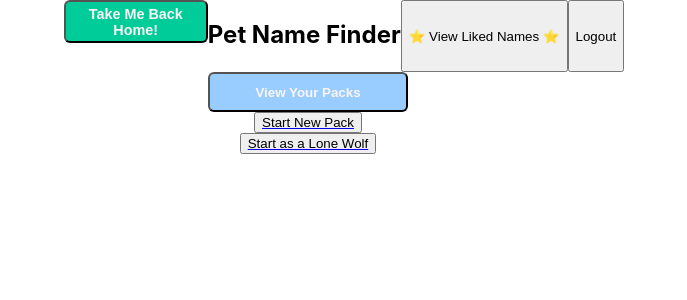
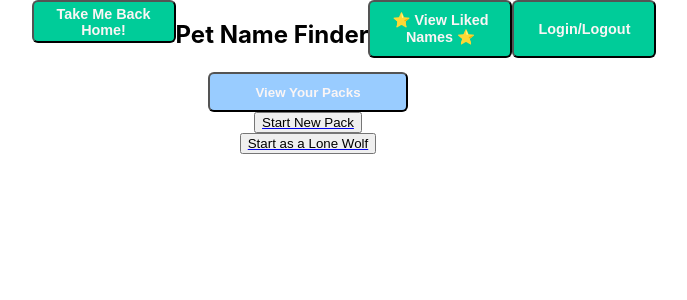
Before and after one commit to Pet-Name-Finder/pet-name-frontend, a React (Create React App) app: page / in a window 1280 px wide. Shown: the top 300 px of the page, without its empty margins (332-1019 px from the left). Built offline with nearby package versions, Linux system fonts and the light colour scheme.

Commit message:
Add NavLinks to buttons

```diff
--- a/src/Components/Header/Header.js
+++ b/src/Components/Header/Header.js
@@ -14,8 +14,8 @@ const Header = () => {
       </div>
       <NavLink to='/'><button data-cy='home-button' className='home-button'>Take Me Back Home!</button></NavLink>
       <h1 className='header-title'>Pet Name Finder</h1>
-      <button>⭐️ View Liked Names ⭐️</button>
-      <button>Logout</button>
+      <NavLink to='/liked-names'><button data-cy='view-liked-button' className='view-liked-button'>⭐️ View Liked Names ⭐️</button></NavLink>
+      <NavLink to='/login'><button data-cy='login-button' className='login-button'>Login/Logout</button></NavLink>
     </nav>
   )
 }
```
